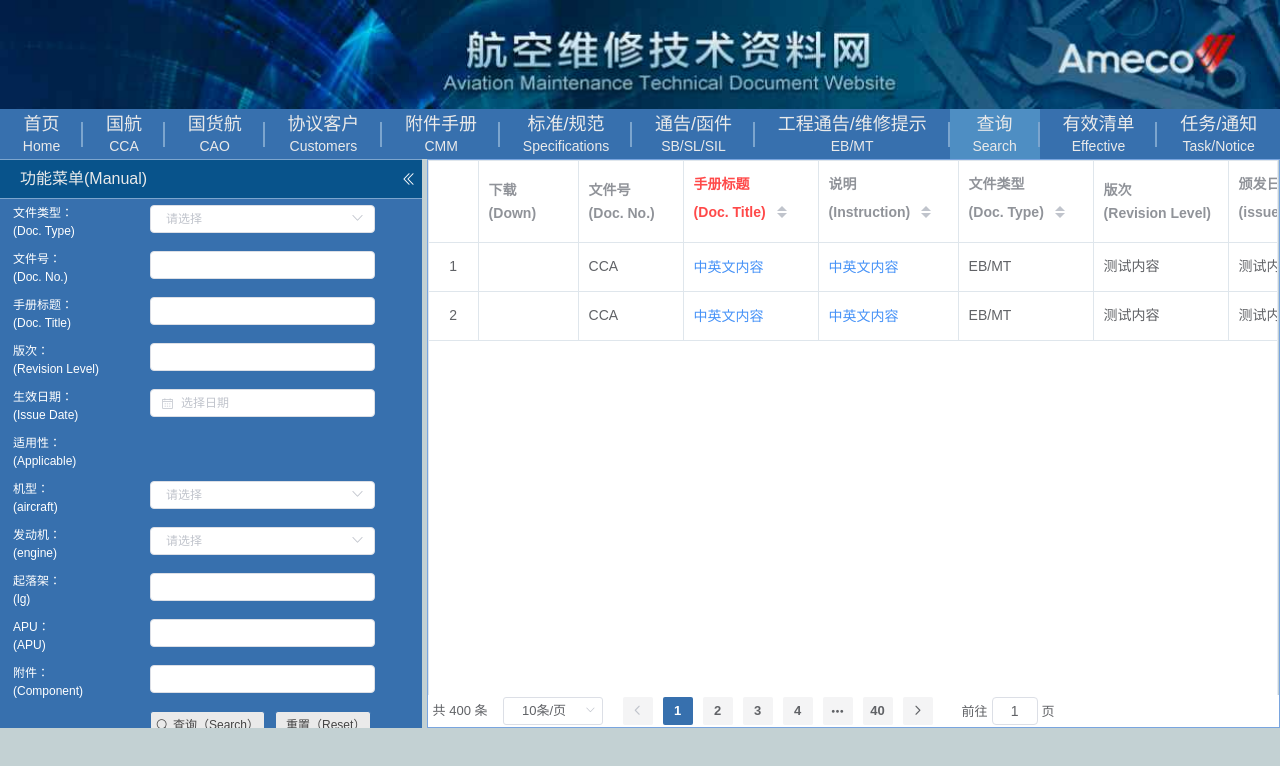
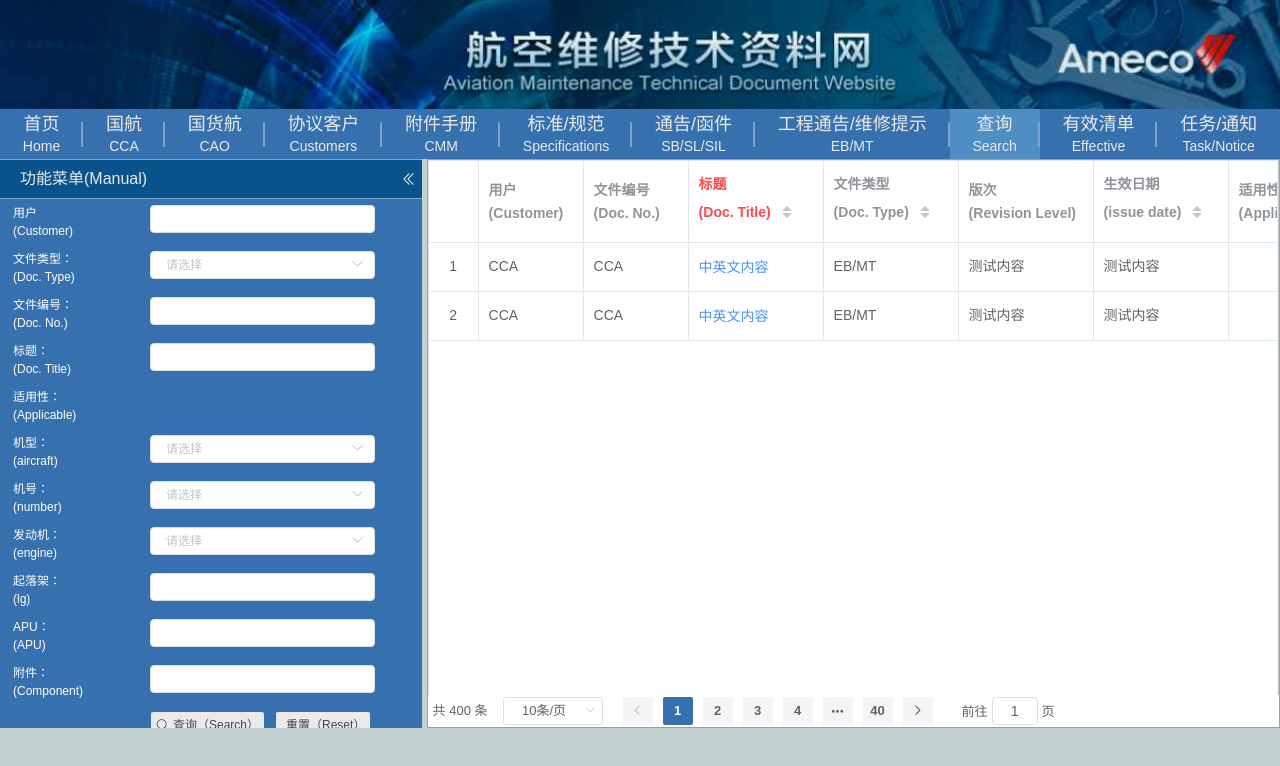
Before and after one commit to Jason-fc/tdms, a Vue app: page /#/search in a window 1280 px wide. Shown: the top 766 px of the page. Built offline with nearby package versions, Linux system fonts and the light colour scheme.

Commit message:
原型修改

```diff
--- a/src/views/search/index.vue
+++ b/src/views/search/index.vue
@@ -18,6 +18,13 @@
           label-position="left"
           v-show="!isMaintain"
         >
+        <el-form-item>
+            <span slot="label">
+              用户
+              <br />(Customer)
+            </span>
+             <el-input v-model="form.bb"></el-input>
+          </el-form-item>
           <el-form-item>
             <span slot="label">
               文件类型：
@@ -31,35 +38,17 @@
           </el-form-item>
            <el-form-item>
             <span slot="label">
-              文件号：
+              文件编号：
               <br />(Doc. No.)
             </span>
              <el-input v-model="form.bb"></el-input>
           </el-form-item>
           <el-form-item>
             <span slot="label">
-              手册标题：
+              标题：
               <br />(Doc. Title)
             </span>
              <el-input v-model="form.cc"></el-input>
-          </el-form-item>
-          <el-form-item>
-             <span slot="label">
-              版次：
-              <br />(Revision Level)
-            </span>
-            <el-input v-model="form.dd"></el-input>
-          </el-form-item>
-          <el-form-item>
-            <span slot="label">
-              生效日期：
-              <br />(Issue Date)
-            </span>
-            <el-date-picker
-              v-model="form.ee"
-              type="date"
-              placeholder="选择日期">
-            </el-date-picker>
           </el-form-item>
           <el-form-item>
             <span slot="label">
@@ -71,6 +60,13 @@
             <span slot="label">
               机型：
               <br />(aircraft)
+            </span>
+            <el-select v-model="form.ff"  :disabled="getIsDisable('ff')"></el-select>
+          </el-form-item>
+            <el-form-item>
+            <span slot="label">
+              机号：
+              <br />(number)
             </span>
             <el-select v-model="form.ff"  :disabled="getIsDisable('ff')"></el-select>
           </el-form-item>
@@ -125,14 +121,14 @@
 
           <el-form-item>
             <span slot="label">
-              文件号：
+              文件编号：
               <br />(Doc. No.)
             </span>
              <el-input v-model="addForm.aa"></el-input>
           </el-form-item>
           <el-form-item>
             <span slot="label">
-              手册标题：
+              标题：
               <br />(Doc. Title)
             </span>
              <el-input v-model="addForm.bb"></el-input>
@@ -143,17 +139,6 @@
               <br />(Instruction)
             </span>
              <el-input v-model="addForm.cc"></el-input>
-          </el-form-item>
-          <el-form-item>
-            <span slot="label">
-              文件类型：
-              <br />(Doc. Type)
-            </span>
-            <el-select v-model="addForm.dd">
-              <el-option v-for="item in docType"
-              :key="item.label"
-              :label="item.label" :value="item.label"></el-option>
-            </el-select>
           </el-form-item>
           <el-form-item>
             <span slot="label">
@@ -180,20 +165,8 @@
             </span>
             <el-input v-model="addForm.gg"></el-input>
           </el-form-item>
-           <el-form-item>
-            <span slot="label">
-              文件颁发者：
-              <br />(Issued BY)
-            </span>
-            <el-input v-model="addForm.hh"></el-input>
-          </el-form-item>
-           <el-form-item>
-            <span slot="label">
-              文件持有者：
-              <br />(Hold by)
-            </span>
-            <el-input v-model="addForm.ii"></el-input>
-          </el-form-item>
+
+
           <el-form-item>
             <span slot="label">
               上传手册文件：
@@ -227,45 +200,31 @@
       <div class="right-wrapper">
         <el-table :data="tableData" style="width: 100%;" :height="tableHeight" border>
           <el-table-column type="index" align="center" width="50"></el-table-column>
-          <el-table-column prop="xx" min-width="100">
+          <el-table-column prop="aa" min-width="105">
             <template slot="header">
               <span>
-                下载
-                <br />(Down)
+                用户
+                <br />(Customer)
               </span>
             </template>
              </el-table-column>
              <el-table-column prop="aa" min-width="105">
             <template slot="header">
               <span>
-                文件号
+                文件编号
                 <br />(Doc. No.)
               </span>
             </template>
              </el-table-column>
-
-
           <el-table-column prop="cc" min-width="135" sortable>
             <template slot="header">
               <span style="color:#ff4949">
-                手册标题
+                标题
                 <br />(Doc. Title)
               </span>
             </template>
             <template slot-scope="scope">
               <el-link type="primary" @click="detail(scope.row)">{{scope.row.cc}}</el-link>
-            </template>
-          </el-table-column>
-           <el-table-column prop="dd" min-width="140" sortable>
-            <template slot="header">
-              <span>
-                说明
-                <br />(Instruction)
-              </span>
-
-            </template>
-              <template slot-scope="scope">
-              <el-link type="primary">{{scope.row.cc}}</el-link>
             </template>
           </el-table-column>
           <el-table-column prop="dd" min-width="135" sortable>
@@ -287,7 +246,7 @@
            <el-table-column prop="ff" min-width="135" sortable>
             <template slot="header">
               <span>
-                颁发日期
+                生效日期
                 <br />(issue date)
               </span>
             </template>
@@ -298,22 +257,6 @@
               <span>
                 适用性
                 <br />(Applicable)
-              </span>
-            </template>
-          </el-table-column>
-           <el-table-column prop="ff" min-width="135" sortable>
-            <template slot="header">
-              <span>
-                文件颁发者
-                <br />(Issued by)
-              </span>
-            </template>
-          </el-table-column>
-           <el-table-column prop="ff" min-width="135" sortable>
-            <template slot="header">
-              <span>
-                文件持有者
-                <br />(Hold by)
               </span>
             </template>
           </el-table-column>
```
